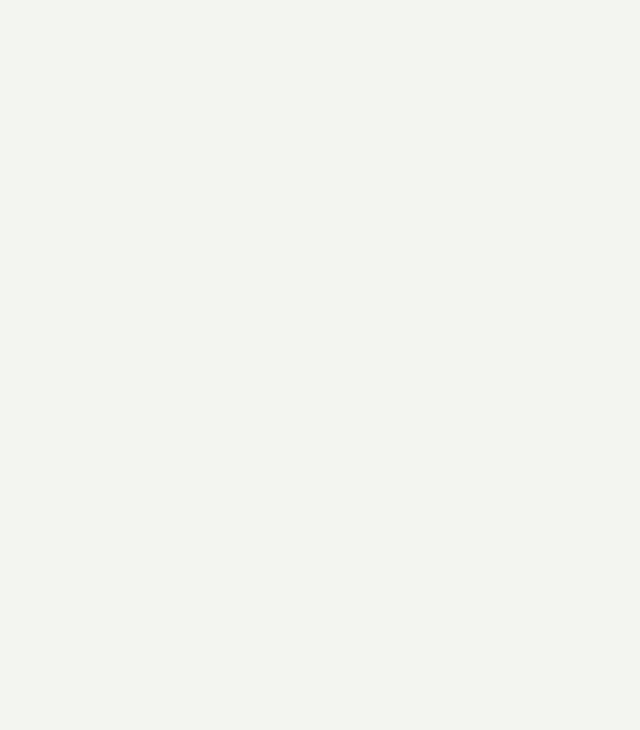
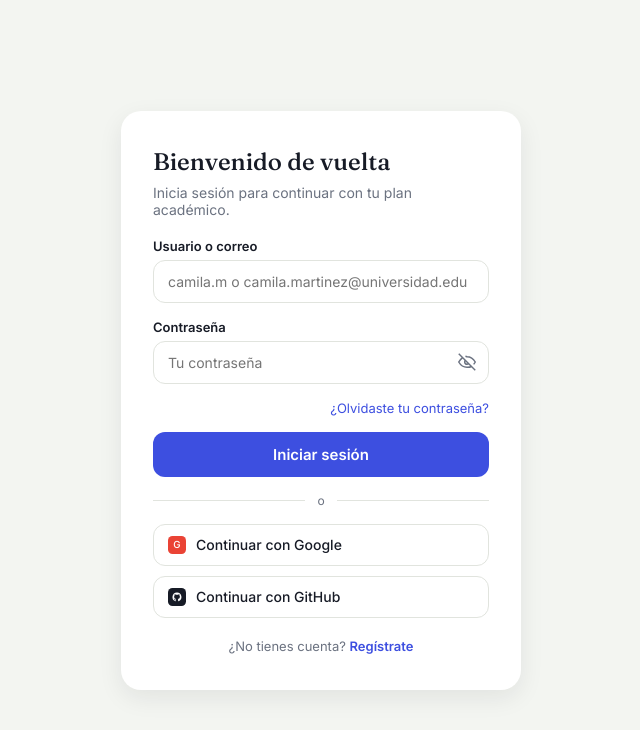
Before and after one commit to Amiddala/unitask-app, a React (Vite) app: page /login in a window 1280 px wide. Before the commit this address had no page. Shown: the top 730 px of the page, without its empty margins (319-959 px from the left). Built offline with nearby package versions, Linux system fonts and the light colour scheme.

Commit message:
feat: add login route and mock auth data
- Add /login route with LoginForm component
- Store password in localStorage for local mock login validation

```diff
--- a/src/App.jsx
+++ b/src/App.jsx
@@ -1,6 +1,7 @@
 import { Routes, Route } from 'react-router-dom';
 import WelcomeScreen from './components/WelcomeScreen/WelcomeScreen';
 import RegisterForm from './components/RegisterForm/RegisterForm';
+import LoginForm from './components/LoginForm/LoginForm';
 import './App.css';
 
 function App() {
@@ -8,7 +9,8 @@ function App() {
     <Routes>
       <Route path="/" element={<WelcomeScreen />} />
       <Route path="/registro" element={<RegisterForm />} />
-      {/* US-03 agregará /login */}
+      <Route path="/login" element={<LoginForm />} />
+      {/* US-04 agregará /dashboard */}
     </Routes>
   );
 }
--- /dev/null
+++ b/src/components/LoginForm/LoginForm.css
@@ -0,0 +1,93 @@
+.login {
+  min-height: 100vh;
+  display: flex;
+  align-items: center;
+  justify-content: center;
+  padding: 24px;
+}
+
+.login__card {
+  width: 100%;
+  max-width: 400px;
+  background: var(--color-surface);
+  border-radius: var(--radius-lg);
+  box-shadow: var(--shadow-soft);
+  padding: 36px 32px;
+  display: flex;
+  flex-direction: column;
+  gap: 16px;
+}
+
+.login__title {
+  font-family: var(--font-display);
+  font-weight: 500;
+  font-size: 24px;
+  margin: 0;
+}
+
+.login__subtitle {
+  font-size: 14px;
+  color: var(--color-ink-muted);
+  margin: -8px 0 4px;
+}
+
+.login__error {
+  background: #FEF2F2;
+  border: 1px solid var(--color-exam);
+  color: var(--color-exam);
+  font-size: 13px;
+  padding: 10px 12px;
+  border-radius: var(--radius-md);
+  margin: 0;
+}
+
+.login__submit {
+  width: 100%;
+  padding: 13px 20px;
+  border-radius: var(--radius-md);
+  border: none;
+  background: var(--color-primary);
+  color: #fff;
+  font-size: 15px;
+  font-weight: 600;
+  cursor: pointer;
+  transition: background 0.15s ease, opacity 0.15s ease;
+}
+
+.login__submit:hover:not(:disabled) {
+  background: var(--color-primary-dark);
+}
+
+.login__submit:disabled {
+  opacity: 0.6;
+  cursor: not-allowed;
+}
+
+.login__divider {
+  display: flex;
+  align-items: center;
+  gap: 12px;
+  color: var(--color-ink-muted);
+  font-size: 12px;
+}
+
+.login__divider::before,
+.login__divider::after {
+  content: '';
+  flex: 1;
+  height: 1px;
+  background: var(--color-border);
+}
+
+.login__register-link {
+  text-align: center;
+  font-size: 13px;
+  color: var(--color-ink-muted);
+  margin: 4px 0 0;
+}
+
+.login__register-link a {
+  color: var(--color-primary);
+  font-weight: 600;
+  text-decoration: none;
+}
--- /dev/null
+++ b/src/components/LoginForm/LoginForm.jsx
@@ -0,0 +1,94 @@
+import { useState } from 'react';
+import { useNavigate, Link } from 'react-router-dom';
+import InputField from '../shared/InputField';
+import PasswordInput from '../shared/PasswordInput';
+import SocialAuthButtons from '../shared/SocialAuthButtons';
+import ForgotPasswordLink from '../shared/ForgotPasswordLink';
+import './LoginForm.css';
+
+function LoginForm() {
+  const navigate = useNavigate();
+
+  const [credentials, setCredentials] = useState({ usuario: '', password: '' });
+  const [loginError, setLoginError] = useState(null);
+  const [isLoading, setIsLoading] = useState(false);
+
+  const handleChange = (e) => {
+    const { name, value } = e.target;
+    setCredentials((prev) => ({ ...prev, [name]: value }));
+    if (loginError) setLoginError(null);
+  };
+
+  const handleSubmit = (e) => {
+    e.preventDefault();
+    setIsLoading(true);
+    setLoginError(null);
+
+    // Simula latencia de red
+    setTimeout(() => {
+      const storedUserRaw = localStorage.getItem('unitask_user');
+      const storedUser = storedUserRaw ? JSON.parse(storedUserRaw) : null;
+
+      const matches =
+        storedUser &&
+        (credentials.usuario === storedUser.username ||
+          credentials.usuario === storedUser.correo) &&
+        credentials.password === storedUser.password;
+
+      if (matches) {
+        localStorage.setItem('unitask_session', 'active');
+        setIsLoading(false);
+        navigate('/dashboard');
+      } else {
+        setIsLoading(false);
+        setLoginError('Usuario o contraseña incorrectos. Intenta de nuevo.');
+      }
+    }, 600);
+  };
+
+  return (
+    <main className="login">
+      <form className="login__card" onSubmit={handleSubmit} noValidate>
+        <h1 className="login__title">Bienvenido de vuelta</h1>
+        <p className="login__subtitle">Inicia sesión para continuar con tu plan académico.</p>
+
+        <InputField
+          label="Usuario o correo"
+          name="usuario"
+          value={credentials.usuario}
+          onChange={handleChange}
+          placeholder="camila.m o camila.martinez@universidad.edu"
+          autoComplete="username"
+        />
+
+        <PasswordInput
+          label="Contraseña"
+          name="password"
+          value={credentials.password}
+          onChange={handleChange}
+          placeholder="Tu contraseña"
+        />
+
+        <ForgotPasswordLink />
+
+        {loginError && <p className="login__error">{loginError}</p>}
+
+        <button type="submit" className="login__submit" disabled={isLoading}>
+          {isLoading ? 'Iniciando sesión…' : 'Iniciar sesión'}
+        </button>
+
+        <div className="login__divider">
+          <span>o</span>
+        </div>
+
+        <SocialAuthButtons />
+
+        <p className="login__register-link">
+          ¿No tienes cuenta? <Link to="/registro">Regístrate</Link>
+        </p>
+      </form>
+    </main>
+  );
+}
+
+export default LoginForm;
--- a/src/components/RegisterForm/RegisterForm.jsx
+++ b/src/components/RegisterForm/RegisterForm.jsx
@@ -1,16 +1,23 @@
-import { useState } from 'react';
-import { useNavigate, Link } from 'react-router-dom';
-import InputField from '../shared/InputField';
-import PasswordInput from '../shared/PasswordInput';
-import SocialAuthButtons from '../shared/SocialAuthButtons';
-import TermsCheckbox from '../shared/TermsCheckbox';
-import './RegisterForm.css';
+import { useState } from "react";
+import { useNavigate, Link } from "react-router-dom";
+import InputField from "../shared/InputField";
+import PasswordInput from "../shared/PasswordInput";
+import SocialAuthButtons from "../shared/SocialAuthButtons";
+import TermsCheckbox from "../shared/TermsCheckbox";
+import "./RegisterForm.css";
 
 const EMAIL_REGEX = /^[^\s@]+@[^\s@]+\.[^\s@]+$/;
 
 function CheckIcon() {
   return (
-    <svg width="16" height="16" viewBox="0 0 24 24" fill="none" stroke="#16A34A" strokeWidth="3">
+    <svg
+      width="16"
+      height="16"
+      viewBox="0 0 24 24"
+      fill="none"
+      stroke="#16A34A"
+      strokeWidth="3"
+    >
       <path d="M20 6 9 17l-5-5" />
     </svg>
   );
@@ -20,10 +27,10 @@ function RegisterForm() {
   const navigate = useNavigate();
 
   const [formData, setFormData] = useState({
-    nombreCompleto: '',
-    username: '',
-    correo: '',
-    password: '',
+    nombreCompleto: "",
+    username: "",
+    correo: "",
+    password: "",
   });
   const [isEmailValid, setIsEmailValid] = useState(false);
   const [termsAccepted, setTermsAccepted] = useState(false);
@@ -39,7 +46,7 @@ function RegisterForm() {
     setIsEmailValid(valid);
     setErrors((prev) => ({
       ...prev,
-      correo: valid ? '' : 'Ingresa un correo institucional válido',
+      correo: valid ? "" : "Ingresa un correo institucional válido",
     }));
   };
 
@@ -47,19 +54,20 @@ function RegisterForm() {
     const newErrors = {};
 
     if (formData.nombreCompleto.trim().length < 3) {
-      newErrors.nombreCompleto = 'El nombre debe tener al menos 3 caracteres';
+      newErrors.nombreCompleto = "El nombre debe tener al menos 3 caracteres";
     }
     if (formData.username.trim().length < 3) {
-      newErrors.username = 'El usuario debe tener al menos 3 caracteres';
+      newErrors.username = "El usuario debe tener al menos 3 caracteres";
     }
     if (!EMAIL_REGEX.test(formData.correo)) {
-      newErrors.correo = 'Ingresa un correo institucional válido';
+      newErrors.correo = "Ingresa un correo institucional válido";
     }
     if (formData.password.length < 8) {
-      newErrors.password = 'La contraseña debe tener al menos 8 caracteres';
+      newErrors.password = "La contraseña debe tener al menos 8 caracteres";
     }
     if (!termsAccepted) {
-      newErrors.terms = 'Debes aceptar los Términos y la Política de Privacidad';
+      newErrors.terms =
+        "Debes aceptar los Términos y la Política de Privacidad";
     }
 
     setErrors(newErrors);
@@ -75,25 +83,28 @@ function RegisterForm() {
       nombreCompleto: formData.nombreCompleto,
       username: formData.username,
       correo: formData.correo,
+      password: formData.password, // mock: solo para validar login localmente
       avatarIniciales: formData.nombreCompleto
-        .split(' ')
+        .split(" ")
         .map((w) => w[0])
-        .join('')
+        .join("")
         .slice(0, 2)
         .toUpperCase(),
     };
 
-    localStorage.setItem('unitask_user', JSON.stringify(newUser));
-    localStorage.setItem('unitask_session', 'active');
+    localStorage.setItem("unitask_user", JSON.stringify(newUser));
+    localStorage.setItem("unitask_session", "active");
 
-    navigate('/dashboard');
+    navigate("/dashboard");
   };
 
   return (
     <main className="register">
       <form className="register__card" onSubmit={handleSubmit} noValidate>
         <h1 className="register__title">Crea tu cuenta</h1>
-        <p className="register__subtitle">Usa tus datos institucionales para empezar.</p>
+        <p className="register__subtitle">
+          Usa tus datos institucionales para empezar.
+        </p>
 
         <InputField
           label="Nombre completo"
--- /dev/null
+++ b/src/components/shared/ForgotPasswordLink.css
@@ -0,0 +1,10 @@
+.forgot-password {
+  font-size: 13px;
+  color: var(--color-primary);
+  text-decoration: none;
+  align-self: flex-end;
+}
+
+.forgot-password:hover {
+  text-decoration: underline;
+}
--- /dev/null
+++ b/src/components/shared/ForgotPasswordLink.jsx
@@ -0,0 +1,18 @@
+import './ForgotPasswordLink.css';
+
+function ForgotPasswordLink() {
+  const handleClick = (e) => {
+    e.preventDefault();
+    // Mock: sin flujo de recuperación real todavía
+    console.log('Recuperación de contraseña: flujo no implementado (mock)');
+    alert('La recuperación de contraseña estará disponible próximamente.');
+  };
+
+  return (
+    <a href="#recuperar" className="forgot-password" onClick={handleClick}>
+      ¿Olvidaste tu contraseña?
+    </a>
+  );
+}
+
+export default ForgotPasswordLink;
```
